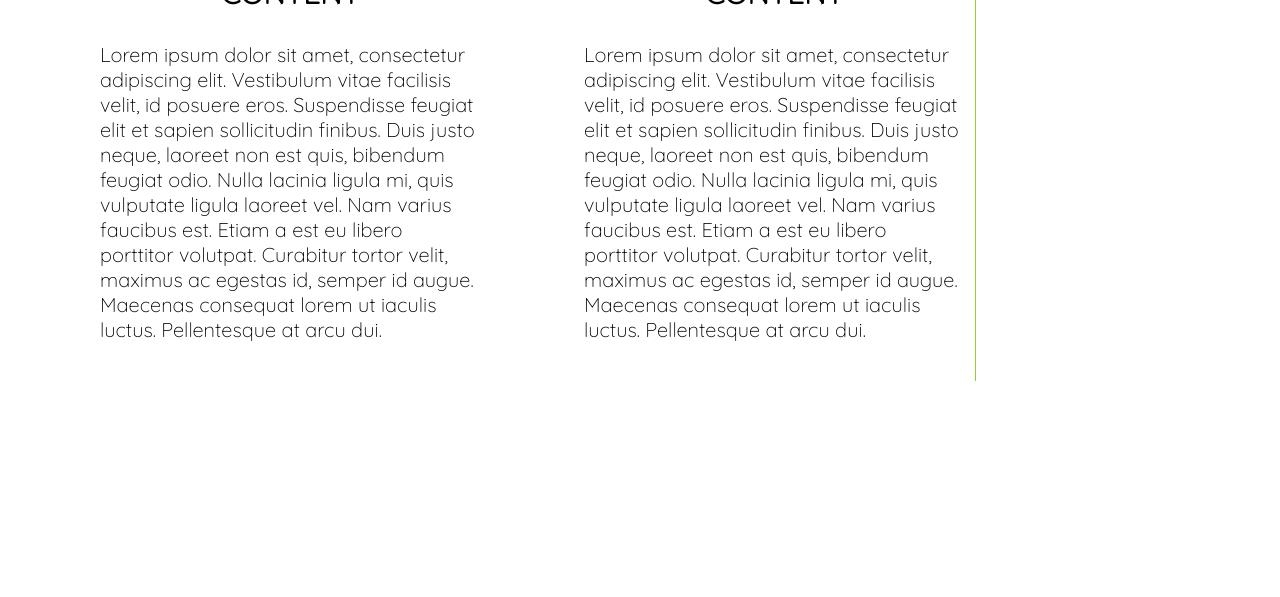
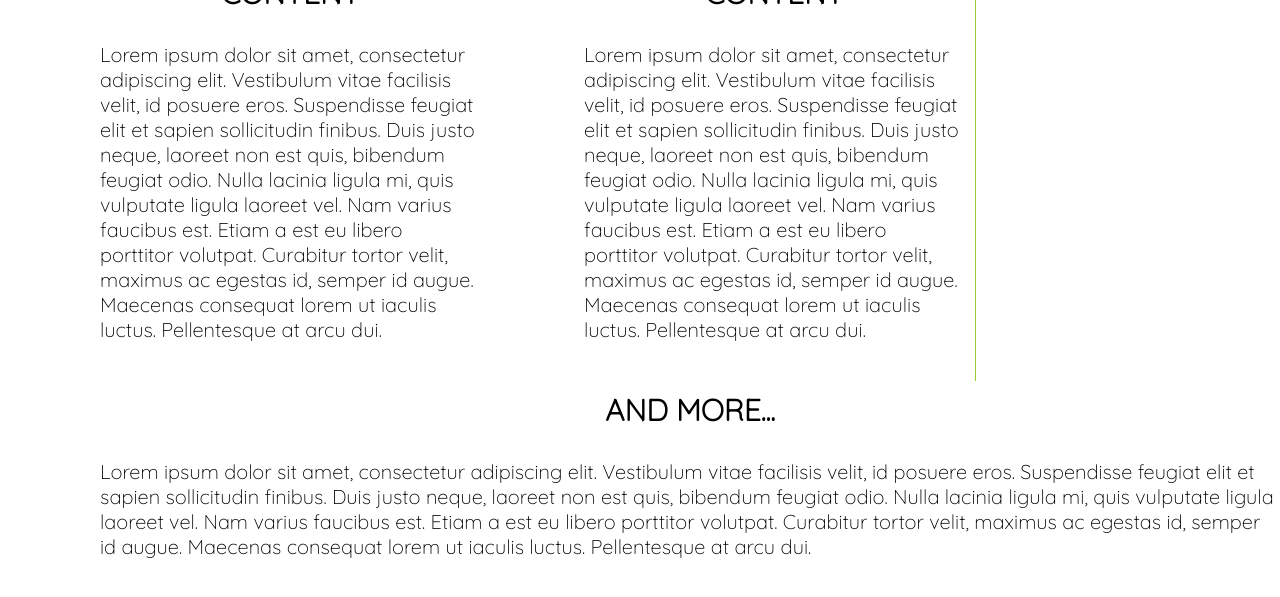
Before and after one commit to rcmetcalf/rcmetcalf.github.io, a Jekyll site: the page gooey/index.html, which Jekyll copies as it is, in a window 1280 px wide, cut to the strip 945-1836 px from the top of the page. Shown: the top 597 px of the strip. Built offline with Jekyll 4.4.1, drawn with Linux system fonts in a browser that asks for light colours; Markdown is read by kramdown in place of the engine named in the settings; before the commit the page ends 1329 px from its top, so only the background shows below that.

Commit message:
more stuff

```diff
--- a/gooey/index.html
+++ b/gooey/index.html
@@ -58,6 +58,17 @@
 				Pellentesque at arcu dui.
 			</p>
 		</div>
+
+	<div class="row1">
+		<div class="block1">
+		<h3>And More...</h3>
+			<p>Lorem ipsum dolor sit amet, consectetur adipiscing elit. Vestibulum vitae facilisis velit, id posuere eros.
+				Suspendisse feugiat elit et sapien sollicitudin finibus. Duis justo neque, laoreet non est quis, bibendum feugiat odio.
+				Nulla lacinia ligula mi, quis vulputate ligula laoreet vel. Nam varius faucibus est. Etiam a est eu libero porttitor volutpat.
+				Curabitur tortor velit, maximus ac egestas id, semper id augue. Maecenas consequat lorem ut iaculis luctus.
+				Pellentesque at arcu dui.
+			</p>
+		</div>
 	</div>
 
   </body>
--- a/gooey/main.css
+++ b/gooey/main.css
@@ -75,11 +75,23 @@
   background-color: #ffffff;
 }
 
+.row1{
+	width:100%;
+	height:500px;
+	background-color: #ffffff;
+}
+
 .block {
   width: 380px;
   height: 250px;
   display: inline-block;
   margin: 50px;
+}
+
+.block1 {
+	width: 100%;
+	height: 150px;
+	margin: 50px;
 }
 
 h3 {
@@ -92,6 +104,12 @@
 }
 
 .block p {
+  font-family: "Quicksand", sans-serif;
+  color: #000000;
+  font-size: 20px;
+}
+
+.block1 p {
   font-family: "Quicksand", sans-serif;
   color: #000000;
   font-size: 20px;
```
